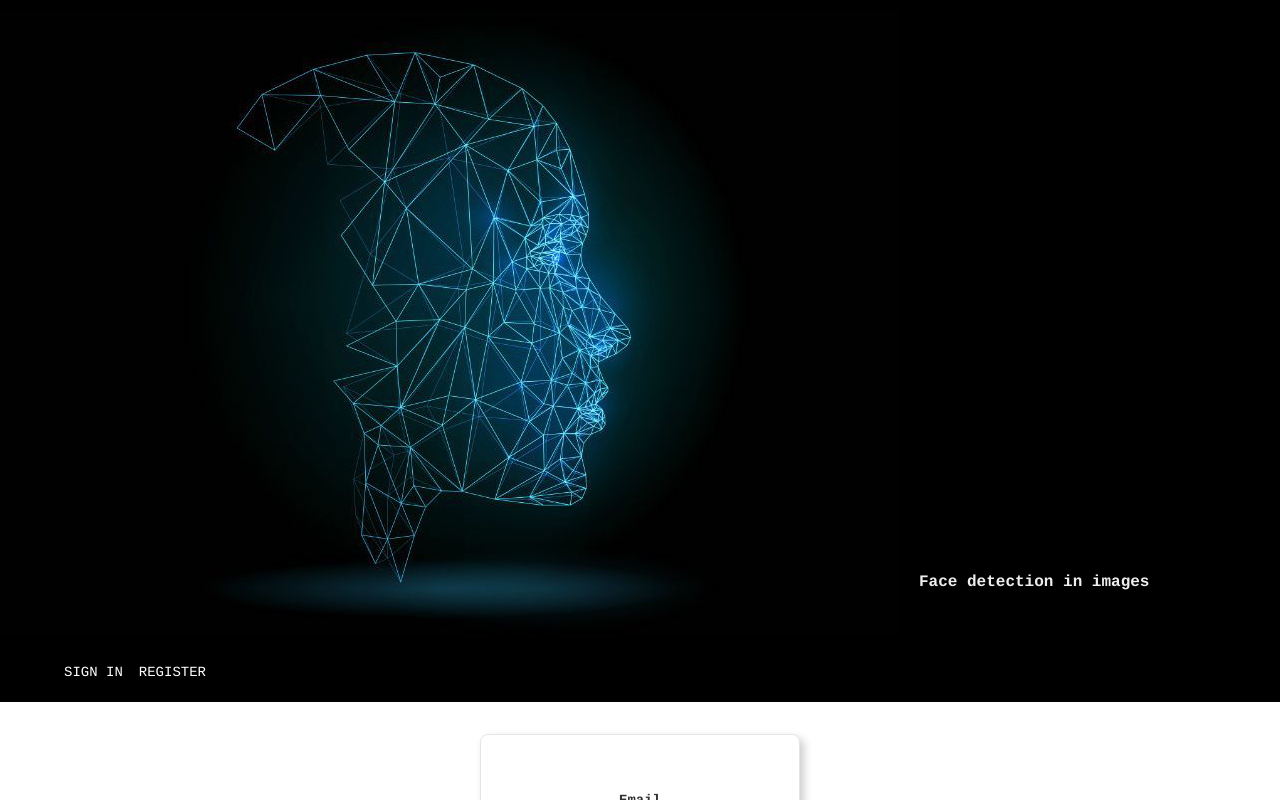
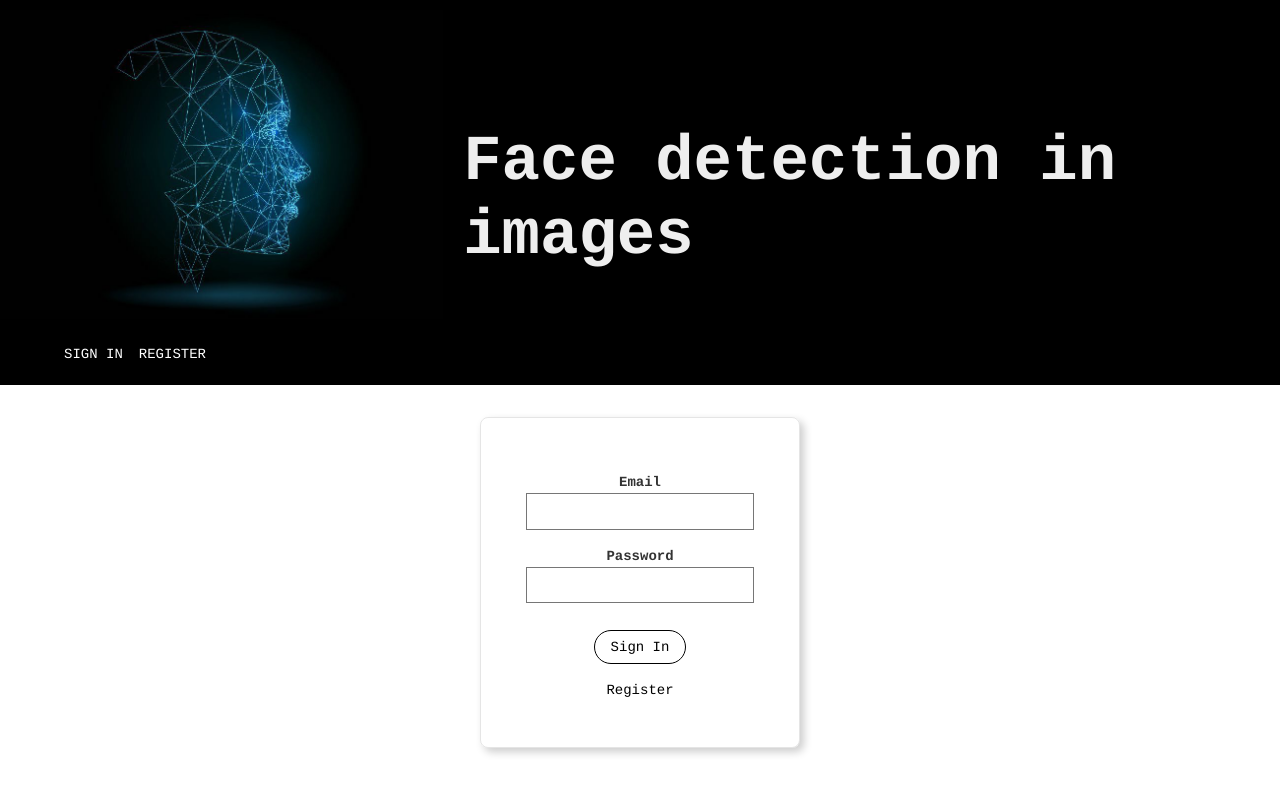
Before and after one commit to mlshohet/face-detection, a React (Create React App) app: page / in a window 1280 px wide. Shown: the top 800 px of the page. Built offline with nearby package versions, Linux system fonts and the light colour scheme.

Commit message:
updating

```diff
--- a/src/App.css
+++ b/src/App.css
@@ -3,7 +3,7 @@
 }
 
 .tagline {
-    font-size: calc(22px + (300px - 22vw) * ((100vw - 320px) / (1920 - 320)));;
+    font-size: 5rem;
     color: #EEEEEE;
     font-weight: 700;
     margin-bottom: 3.2rem;
@@ -24,17 +24,19 @@
       font-size: 1.8rem;
     }
   }
-/*@media screen and (max-width: 320px) {
-    div.tagline {
-       font-size: 10vw;
+
+  @media (min-width: 320px) {
+    .tagline {
+       font-size: 5vw;
+     }
     }
-  }
 
-@media screen and (width: 800px) {
-    div.tagline {
-       font-size: 6vw;
+    @media (width: 800px) {
+      .tagline {
+         font-size: 6vw;
+      }
     }
-  }*/
+
 
 
 .header {
```
